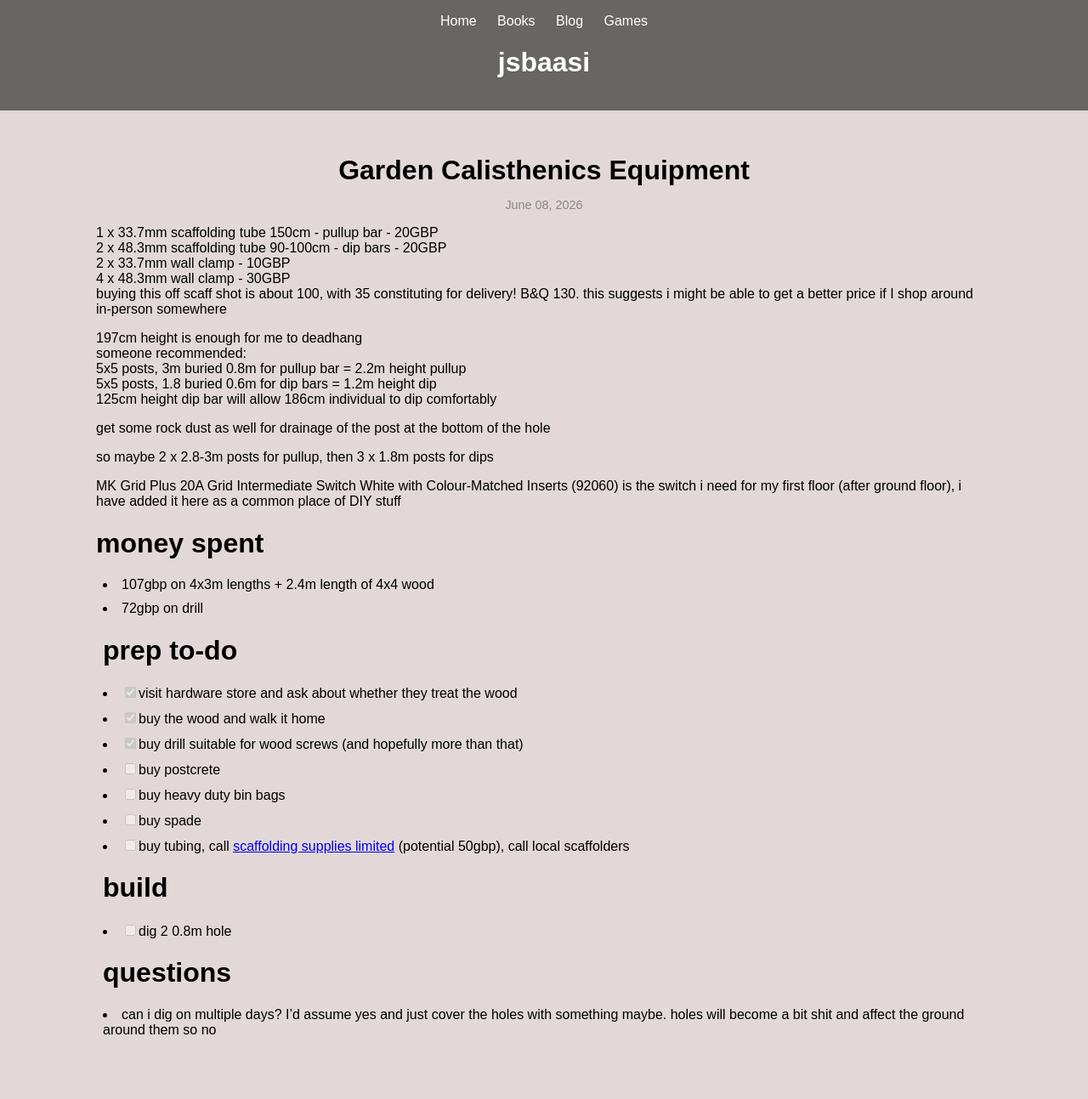
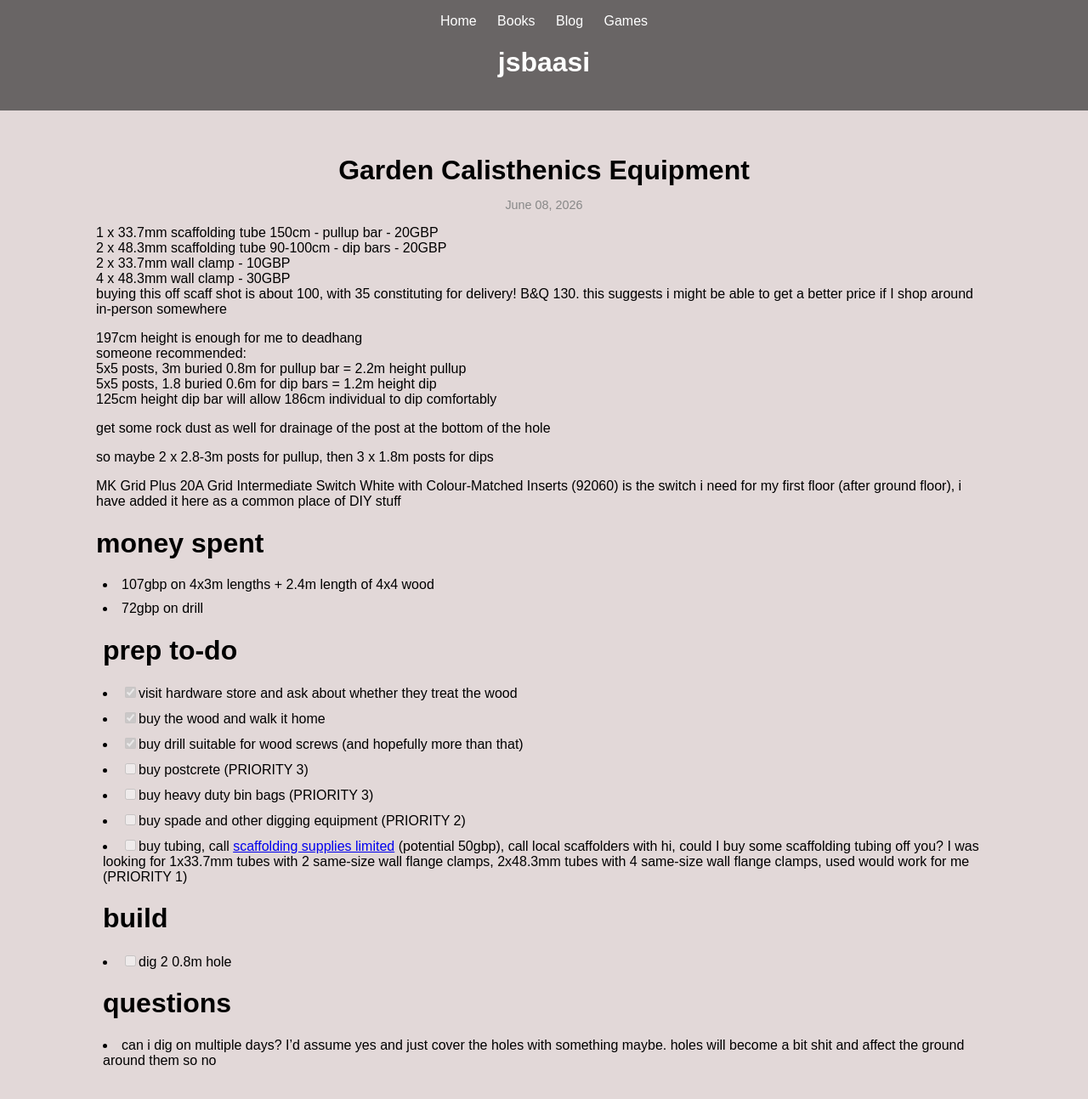
Before and after one commit to jsbaasi/jsbaasi.github.io, a Jekyll site: the page built from _posts/2026-06-08-garden-calisthenics-equipment.md, in a window 1280 px wide. Shown: the whole page at 85% size. Built offline with Jekyll 4.4.1, drawn with Linux system fonts in a browser that asks for light colours; before the commit the page ends 1257 px from its top, so only the background shows below that.

Commit message:
vault backup: 2026-07-17 21:05:11

```diff
--- a/_posts/2026-06-08-garden-calisthenics-equipment.md
+++ b/_posts/2026-06-08-garden-calisthenics-equipment.md
@@ -30,10 +30,10 @@
 - [x] visit hardware store and ask about whether they treat the wood
 - [x] buy the wood and walk it home
 - [x] buy drill suitable for wood screws (and hopefully more than that)
-- [ ] buy postcrete
-- [ ] buy heavy duty bin bags
-- [ ] buy spade
-- [ ] buy tubing, call [scaffolding supplies limited](https://www.scaffoldingsupplies.co.uk/products/details/3380.html) (potential 50gbp), call local scaffolders
+- [ ] buy postcrete (PRIORITY 3)
+- [ ] buy heavy duty bin bags (PRIORITY 3)
+- [ ] buy spade and other digging equipment (PRIORITY 2)
+- [ ] buy tubing, call [scaffolding supplies limited](https://www.scaffoldingsupplies.co.uk/products/details/3380.html) (potential 50gbp), call local scaffolders with hi, could I buy some scaffolding tubing off you? I was looking for 1x33.7mm tubes with 2 same-size wall flange clamps, 2x48.3mm tubes with 4 same-size wall flange clamps, used would work for me (PRIORITY 1)
 # build
 - [ ] dig 2 0.8m hole
 # questions
```
